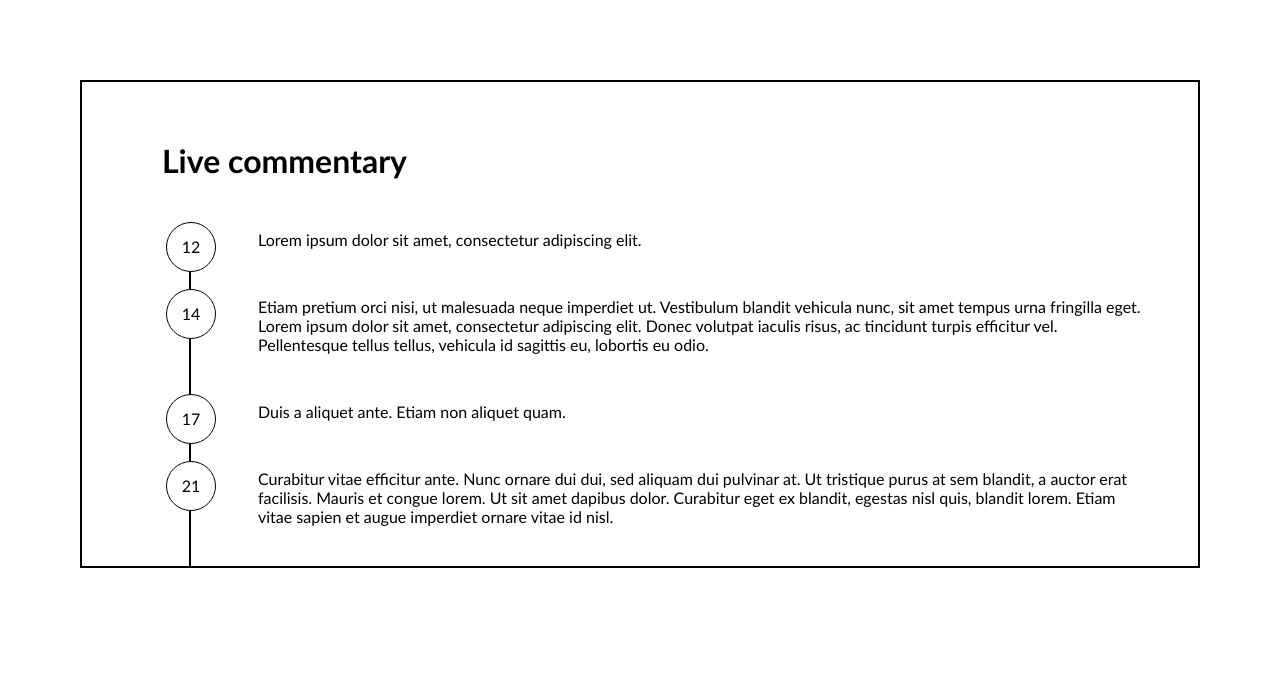
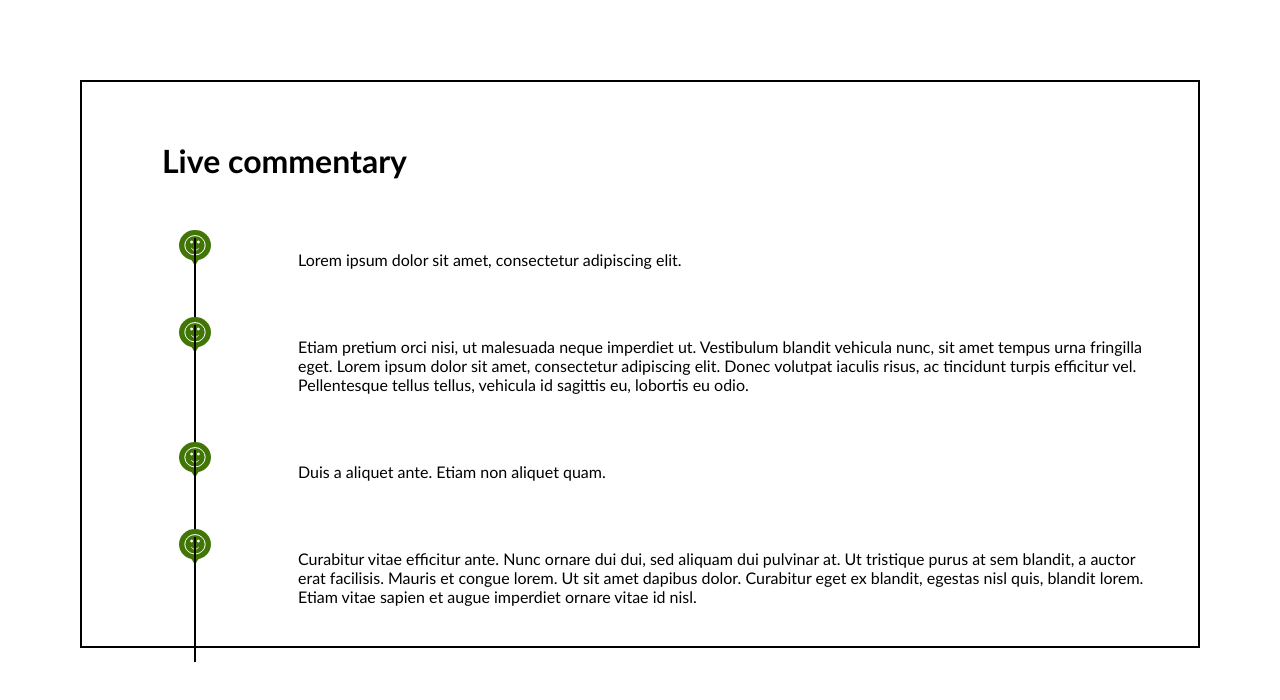
Before and after one commit to MyaElla/vertical-timeline-stream-circles, a React (Create React App) app: page / in a window 1280 px wide. Shown: the top 700 px of the page. Built offline with nearby package versions, Linux system fonts and the light colour scheme.

Commit message:
example of using 'list-style-image'  with SVG as alternative to css circles

```diff
--- a/src/App.css
+++ b/src/App.css
@@ -22,26 +22,29 @@ h1 {
 }
 
 ul {
-  list-style-type: none;
+  list-style-image: url("./components/air.svg");
+  padding-left: 7rem;
  }
 
 li {
   position: relative;
   padding: 1.5rem;
-  padding-left: 7rem
+  padding-left: 5rem;
 
 }
 
-li .line {
+ li .line {
   display: block;
   position: absolute;
   width: 2px;
-  height: 115%;
-  left: 2.7rem;
-  top: 0;
+  height: 100%;
+  left: -1.5rem;
+  top: 2rem;
   background-color: #000;
+  /* z-index: 1 */
 }
 
+/*
 li .circle {
       display: block;
       position: absolute;
@@ -61,7 +64,7 @@ li .circle {
 li:first-of-type .line {
   height: calc(100% - 1rem);
   top: 1rem;
-}
+} */
 
 /* li:last-of-type .line {
   height: calc(100% - (1rem + 10px));
--- a/src/App.js
+++ b/src/App.js
@@ -9,8 +9,7 @@ class App extends Component {
       updates: [
         {
           id: 0,
-          body:
-            "Lorem ipsum dolor sit amet, consectetur adipiscing elit.",
+          body: "Lorem ipsum dolor sit amet, consectetur adipiscing elit.",
           timestamp: "12"
         },
         {
--- a/src/components/Comments.js
+++ b/src/components/Comments.js
@@ -1,10 +1,12 @@
 import React, { Component } from "react";
+// import air from "./air.svg";
 
 export default class Comments extends Component {
   render() {
     return (
       <li>
-        <span className="circle">{this.props.update.timestamp}</span>
+        {/* <img src={air} className="App-logo" alt="logo" /> */}
+        {/* <span className="circle">{this.props.update.timestamp}</span> */}
         <span className="line" />
         {this.props.update.body}
       </li>
```
Also changed, not shown: src/components/CommentSection.js (+4 -6 lines), src/components/air.svg (added).
